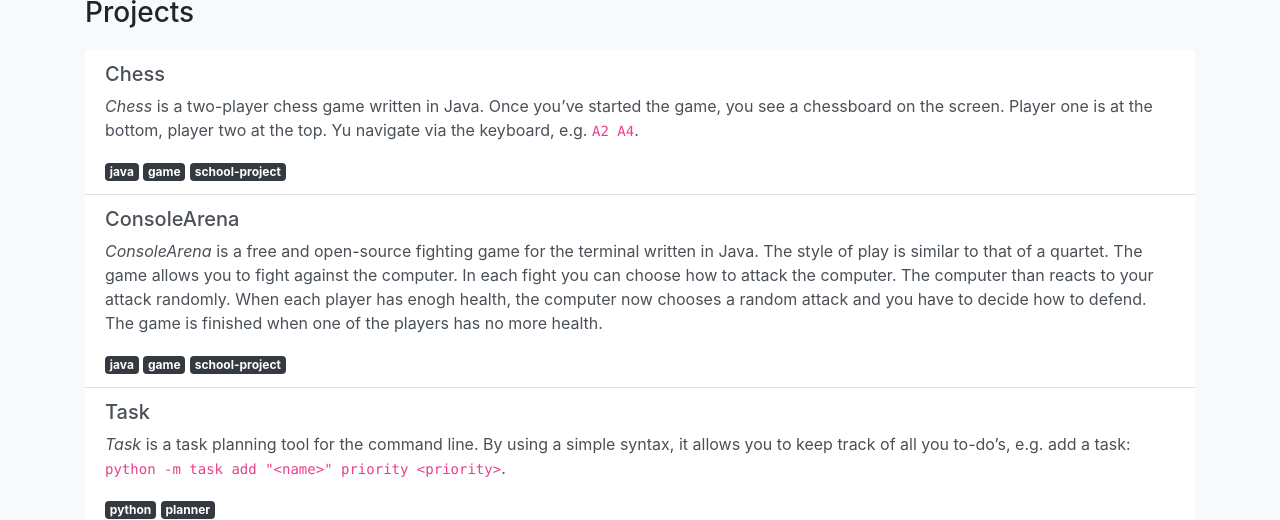
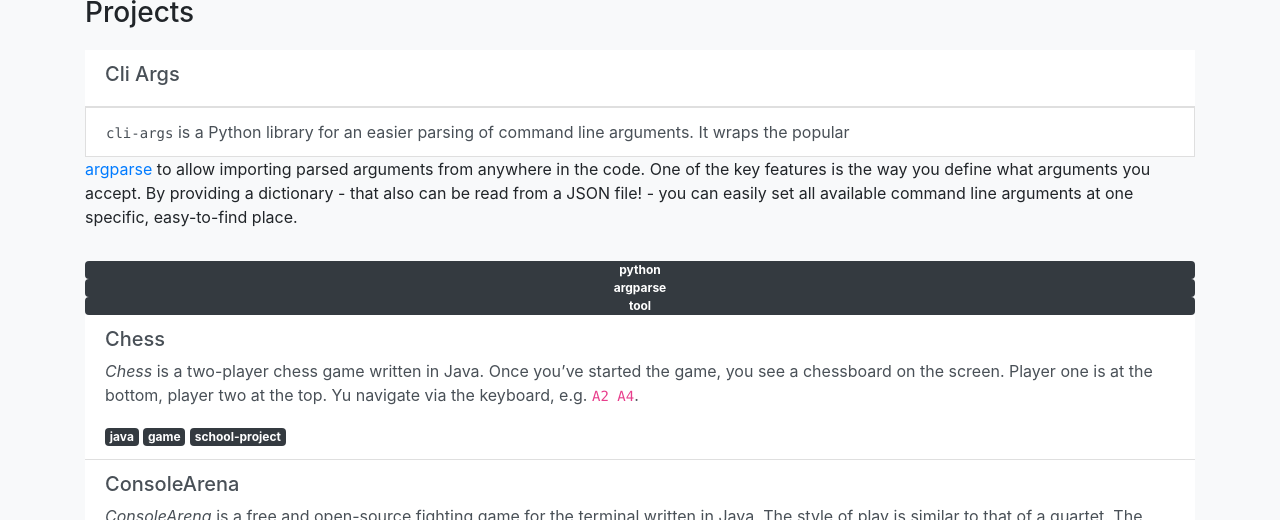
Before and after one commit to yannickkirschen/yannickkirschen.github.io, a Jekyll site: the page built from index.md, in a window 1280 px wide and 900 px high, cut to the strip 380-900 px from the top of the window. Built offline with Jekyll 4.4.1, drawn with Linux system fonts in a browser that asks for light colours; emoji names are drawn with the system emoji font.

Commit message:
add: cli-args to projects

```diff
--- a/_data/projects.yml
+++ b/_data/projects.yml
@@ -1,3 +1,16 @@
+-   name: Cli Args
+    link: https://github.com/yannickkirschen/cli-args
+    tags:
+        - python
+        - argparse
+        - tool
+    description: >-
+        `cli-args` is a Python library for an easier parsing of command line arguments.
+        It wraps the popular [argparse](https://github.com/ThomasWaldmann/argparse) to
+        allow importing parsed arguments from anywhere in the code. One of the key
+        features is the way you define what arguments you accept. By providing a
+        dictionary - that also can be read from a JSON file! - you can easily set all
+        available command line arguments at one specific, easy-to-find place.
 -   name: Chess
     link: https://github.com/yannickkirschen/chess
     tags:
```
